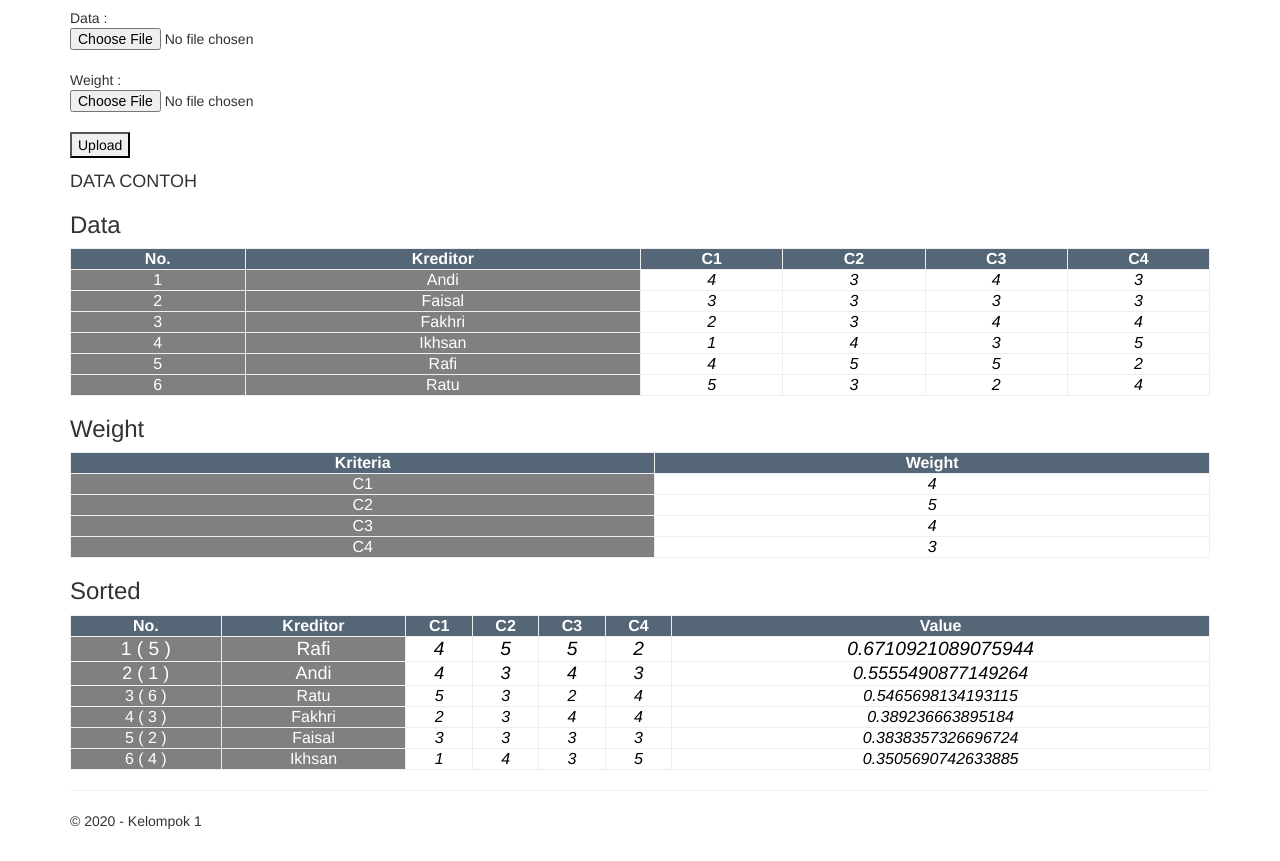
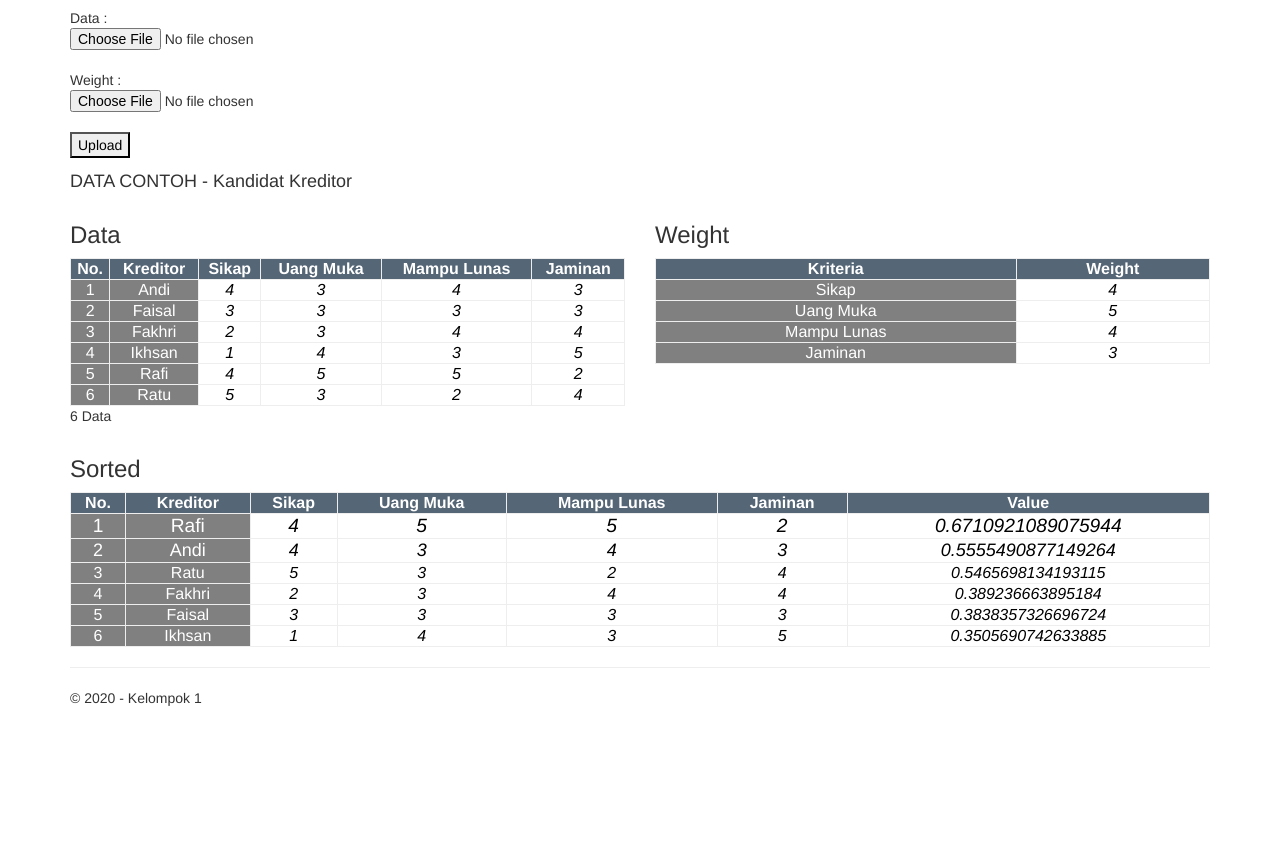
Before and after one commit to daffadaraz/TOPSIS-Flask, a Flask app: page /spk in a window 1280 px wide. Shown: the part 225-1086 px from the top of the page. After the commit the page ends 931 px from the top, so only its background shows below. Run offline with Flask 2, Linux system fonts and the light colour scheme; some libraries are stand-ins or nearby versions.

Commit message:
Gird system, data and weight example update

```diff
--- a/SPKTOPSIS/static/content/data.csv
+++ b/SPKTOPSIS/static/content/data.csv
@@ -1,4 +1,4 @@
-Kreditor,C1,C2,C3,C4
+Kreditor,Sikap,Uang Muka,Mampu Lunas,Jaminan
 Andi,4,3,4,3
 Faisal,3,3,3,3
 Fakhri,2,3,4,4
--- a/SPKTOPSIS/static/content/weight.csv
+++ b/SPKTOPSIS/static/content/weight.csv
@@ -1,5 +1,5 @@
 Kriteria,Weight
-C1,4
-C2,5
-C3,4
-C4,3
+Sikap,4
+Uang Muka,5
+Mampu Lunas,4
+Jaminan,3
--- a/SPKTOPSIS/templates/spk.html
+++ b/SPKTOPSIS/templates/spk.html
@@ -21,9 +21,12 @@
 </form>
 
 {% if not upload %}
-<h4> DATA CONTOH </h4>
+    <h4> DATA CONTOH - Kandidat Kreditor </h4>
 {% endif %}
 
+<div class="container-fluid">
+    <div class="row">
+        <div class="col-md-6">
             <h3>Data</h3>
             <table border="1" width="100%" align="center">
                 <thead>
@@ -40,6 +43,7 @@
                 </thead>
                 <tbody>
                     {% for key,value in datas.data.iterrows() %}
+                        {% if loop.index < 21 %}
                             <tr>
                                 <td class="nama">
                                     {{ loop.index }}
@@ -60,11 +64,16 @@
                                     {{ value.4 }}
                                 </td>
                             </tr>
+                        {% endif %}
                     {% endfor %}
-
                 </tbody>
             </table>
-
+            {% if datas.data | length > 20 %}
+                <span>... Dan seterusnya ...</span>
+            {% endif %}
+            <p>{{datas.data | length}} Data</p>
+        </div>
+        <div class="col-md-6">
             <h3>Weight</h3>
             <table border="1" width="100%" align="center">
                 <thead>
@@ -90,7 +99,11 @@
 
                 </tbody>
             </table>
+        </div>
+    </div>
 
+    <div class="row">
+        <div class="col-md-12">
             <h3>Sorted</h3>
             <table border="1" width="100%" align="center">
                 <thead>
@@ -107,6 +120,7 @@
                 </thead>
                 <tbody>
                     {% for key,value in datas.sorted.iterrows() %}
+                        {% if loop.index < 101 %}
                             <tr {% if loop.index == 1 %}
                                     style="font-size: larger;"
                                 {% elif loop.index == 2 %}
@@ -115,7 +129,7 @@
                                     style="font-size: medium;"
                                 {% endif %}>
                                 <td class="nama">
-                {{ loop.index }} ( {{ key+1 }} )
+                                    {{ loop.index }}
                                 </td>
                                 <td class="nama">
                                     {{ value.0 }}
@@ -136,9 +150,15 @@
                                     {{ value.5 }}
                                 </td>
                             </tr>
+                        {% endif %}
                     {% endfor %}
-
                 </tbody>
             </table>
+            {% if datas.sorted | length > 100 %}
+                <span>Hanya Menampilkan hingga 100 data.</span>
+            {% endif %}
+        </div>
+    </div>
+</div>
 
 {% endblock %}
--- a/SPKTOPSIS/views.py
+++ b/SPKTOPSIS/views.py
@@ -4,7 +4,6 @@ Routes and views for the flask application.
 
 from datetime import datetime
 from flask import render_template,request
-from werkzeug import secure_filename
 from SPKTOPSIS import app
 from SPKTOPSIS.Controller.SPK import topsis
 from io import StringIO
```
Also changed, not shown: 1 other file. Lines whose indentation alone changed are shown as unchanged.
